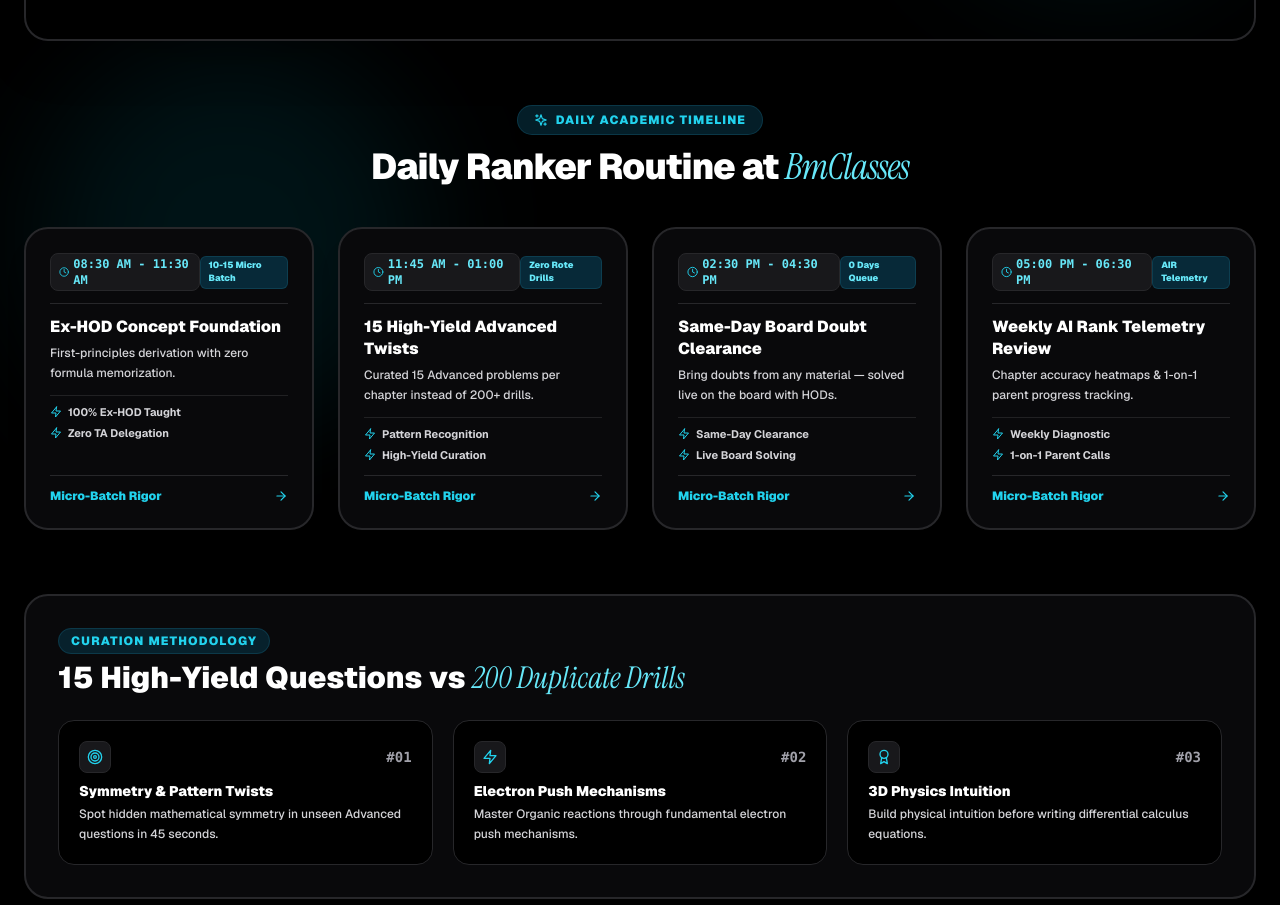
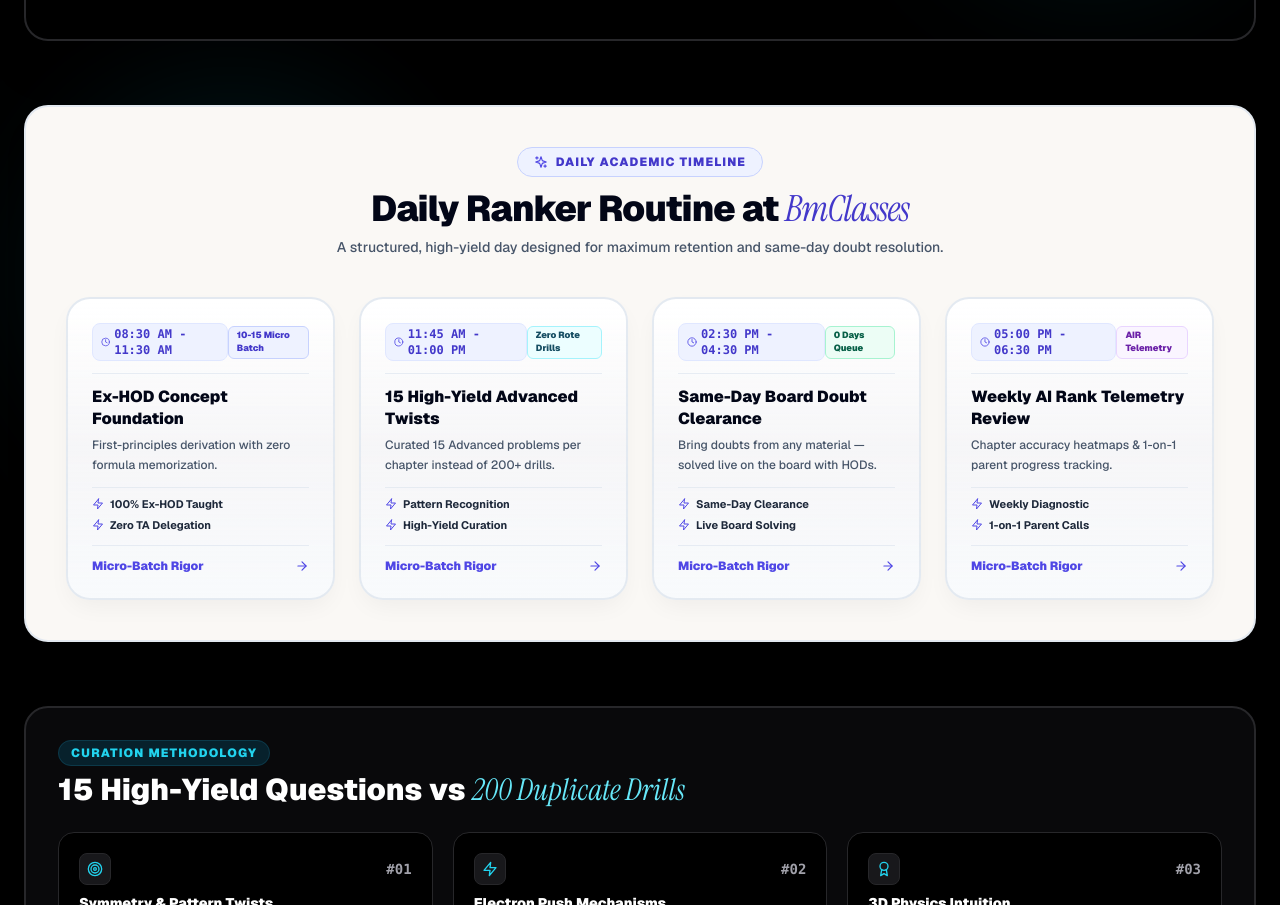
Before and after one commit to Robin1-23/Bm-Classes, a Next.js app: page /why-us in a window 1280 px wide. Shown: the part 884-1789 px from the top of the page. Built offline with nearby package versions, Linux system fonts and the light colour scheme; no server answers; a web font is replaced by a local one.

Commit message:
Make background color of DAILY ACADEMIC TIMELINE section very light crisp theme bg-[#faf8f5]

```diff
--- a/components/why-us/BespokeWhyUsDetails.jsx
+++ b/components/why-us/BespokeWhyUsDetails.jsx
@@ -11,7 +11,7 @@ export default function BespokeWhyUsDetails() {
       title: 'Ex-HOD Concept Foundation',
       desc: 'First-principles derivation with zero formula memorization.',
       tag: '10-15 Micro Batch',
-      badgeBg: 'bg-cyan-950/80 text-cyan-300 border-cyan-800/40',
+      badgeBg: 'bg-indigo-50 text-indigo-700 border-indigo-200',
       bullets: ['100% Ex-HOD Taught', 'Zero TA Delegation'],
     },
     {
@@ -19,7 +19,7 @@ export default function BespokeWhyUsDetails() {
       title: '15 High-Yield Advanced Twists',
       desc: 'Curated 15 Advanced problems per chapter instead of 200+ drills.',
       tag: 'Zero Rote Drills',
-      badgeBg: 'bg-cyan-950/80 text-cyan-300 border-cyan-800/40',
+      badgeBg: 'bg-cyan-50 text-cyan-900 border-cyan-200',
       bullets: ['Pattern Recognition', 'High-Yield Curation'],
     },
     {
@@ -27,7 +27,7 @@ export default function BespokeWhyUsDetails() {
       title: 'Same-Day Board Doubt Clearance',
       desc: 'Bring doubts from any material — solved live on the board with HODs.',
       tag: '0 Days Queue',
-      badgeBg: 'bg-cyan-950/80 text-cyan-300 border-cyan-800/40',
+      badgeBg: 'bg-emerald-50 text-emerald-800 border-emerald-200',
       bullets: ['Same-Day Clearance', 'Live Board Solving'],
     },
     {
@@ -35,7 +35,7 @@ export default function BespokeWhyUsDetails() {
       title: 'Weekly AI Rank Telemetry Review',
       desc: 'Chapter accuracy heatmaps & 1-on-1 parent progress tracking.',
       tag: 'AIR Telemetry',
-      badgeBg: 'bg-cyan-950/80 text-cyan-300 border-cyan-800/40',
+      badgeBg: 'bg-purple-50 text-purple-800 border-purple-200',
       bullets: ['Weekly Diagnostic', '1-on-1 Parent Calls'],
     },
   ];
@@ -137,28 +137,31 @@ export default function BespokeWhyUsDetails() {
           </div>
         </ScrollReveal>
 
-        {/* 2. 24-HOUR DAY IN THE LIFE TIMELINE */}
-        <div>
+        {/* 2. 24-HOUR DAY IN THE LIFE TIMELINE — VERY LIGHT CRISP BACKGROUND SECTION */}
+        <div className="bg-[#faf8f5] text-slate-900 border-2 border-slate-200/90 rounded-3xl p-6 sm:p-10 shadow-xl relative overflow-hidden">
           <ScrollReveal delay={150} direction="up" className="text-center max-w-2xl mx-auto mb-10">
-            <span className="text-xs font-black tracking-widest uppercase text-cyan-400 bg-cyan-950/60 border border-cyan-800/40 px-4 py-1.5 rounded-full inline-flex items-center gap-2">
-              <Sparkles className="w-3.5 h-3.5 text-cyan-400" />
+            <span className="text-xs font-black tracking-widest uppercase text-indigo-700 bg-indigo-50 border border-indigo-200 px-4 py-1.5 rounded-full inline-flex items-center gap-2 shadow-xs">
+              <Sparkles className="w-3.5 h-3.5 text-indigo-600" />
               <span>DAILY ACADEMIC TIMELINE</span>
             </span>
-            <h2 className="font-heading text-3xl sm:text-4xl font-black text-white tracking-tight mt-3">
-              Daily Ranker Routine at <span className="font-serif italic font-normal text-cyan-300">BmClasses</span>
+            <h2 className="font-heading text-3xl sm:text-4xl font-black text-slate-950 tracking-tight mt-3">
+              Daily Ranker Routine at <span className="font-serif italic font-normal text-indigo-700">BmClasses</span>
             </h2>
+            <p className="text-slate-600 text-xs sm:text-sm font-medium mt-2">
+              A structured, high-yield day designed for maximum retention and same-day doubt resolution.
+            </p>
           </ScrollReveal>
 
           <div className="grid grid-cols-1 md:grid-cols-2 lg:grid-cols-4 gap-6">
             {dayTimeline.map((item, idx) => (
               <ScrollReveal key={idx} delay={120 * (idx + 1)} direction="up">
-                <div className="group relative bg-zinc-950 border-2 border-zinc-800 hover:border-cyan-400 rounded-3xl p-6 h-full flex flex-col justify-between shadow-xl hover:-translate-y-2 transition-all duration-300">
+                <div className="group relative bg-gradient-to-b from-white via-indigo-50/30 to-slate-50 border-2 border-slate-200/90 hover:border-indigo-500 rounded-3xl p-6 h-full flex flex-col justify-between shadow-[0_10px_25px_-5px_rgba(0,0,0,0.05)] hover:shadow-[0_25px_50px_-12px_rgba(99,102,241,0.25)] hover:-translate-y-2.5 transition-all duration-300 transform-gpu overflow-hidden">
 
                   <div>
                     {/* Time & Tag Row */}
-                    <div className="flex items-center justify-between pb-3 border-b border-zinc-800 mb-3">
-                      <span className="font-mono text-xs font-black text-cyan-300 flex items-center gap-1 bg-zinc-900 px-2 py-0.5 rounded-lg border border-zinc-800">
-                        <Clock className="w-3 h-3 text-cyan-400" />
+                    <div className="flex items-center justify-between pb-3 border-b border-slate-200/80 mb-3">
+                      <span className="font-mono text-xs font-black text-indigo-700 flex items-center gap-1 bg-indigo-50 px-2 py-0.5 rounded-lg border border-indigo-100 shadow-xs">
+                        <Clock className="w-3 h-3 text-indigo-600" />
                         {item.time}
                       </span>
                       <span className={`text-[9px] font-black px-2 py-0.5 rounded-md border ${item.badgeBg}`}>
@@ -167,20 +170,20 @@ export default function BespokeWhyUsDetails() {
                     </div>
 
                     {/* Title */}
-                    <h3 className="font-heading font-black text-white text-base mb-1.5 group-hover:text-cyan-300 transition-colors leading-snug">
+                    <h3 className="font-heading font-black text-slate-950 text-base mb-1.5 group-hover:text-indigo-600 transition-colors leading-snug">
                       {item.title}
                     </h3>
 
                     {/* Description */}
-                    <p className="text-zinc-300 text-xs font-medium leading-relaxed mb-3">
+                    <p className="text-slate-600 text-xs font-medium leading-relaxed mb-3">
                       {item.desc}
                     </p>
 
                     {/* Bullets */}
-                    <div className="space-y-1 pt-2 border-t border-zinc-800/80">
+                    <div className="space-y-1 pt-2 border-t border-slate-200/80">
                       {item.bullets.map((b, bIdx) => (
-                        <div key={bIdx} className="flex items-center gap-1.5 text-[11px] font-bold text-zinc-300">
-                          <Zap className="w-3 h-3 text-cyan-400 shrink-0" />
+                        <div key={bIdx} className="flex items-center gap-1.5 text-[11px] font-bold text-slate-800">
+                          <Zap className="w-3 h-3 text-indigo-600 shrink-0" />
                           <span>{b}</span>
                         </div>
                       ))}
@@ -188,9 +191,9 @@ export default function BespokeWhyUsDetails() {
                   </div>
 
                   {/* 3D Footer Accent */}
-                  <div className="pt-3 mt-3 border-t border-zinc-800 text-xs font-black text-cyan-400 flex items-center justify-between">
+                  <div className="pt-3 mt-3 border-t border-slate-200/80 text-xs font-black text-indigo-600 flex items-center justify-between">
                     <span>Micro-Batch Rigor</span>
-                    <ArrowRight className="w-3.5 h-3.5 text-cyan-400 group-hover:translate-x-1 transition-transform" />
+                    <ArrowRight className="w-3.5 h-3.5 text-indigo-600 group-hover:translate-x-1 transition-transform" />
                   </div>
 
                 </div>
```
